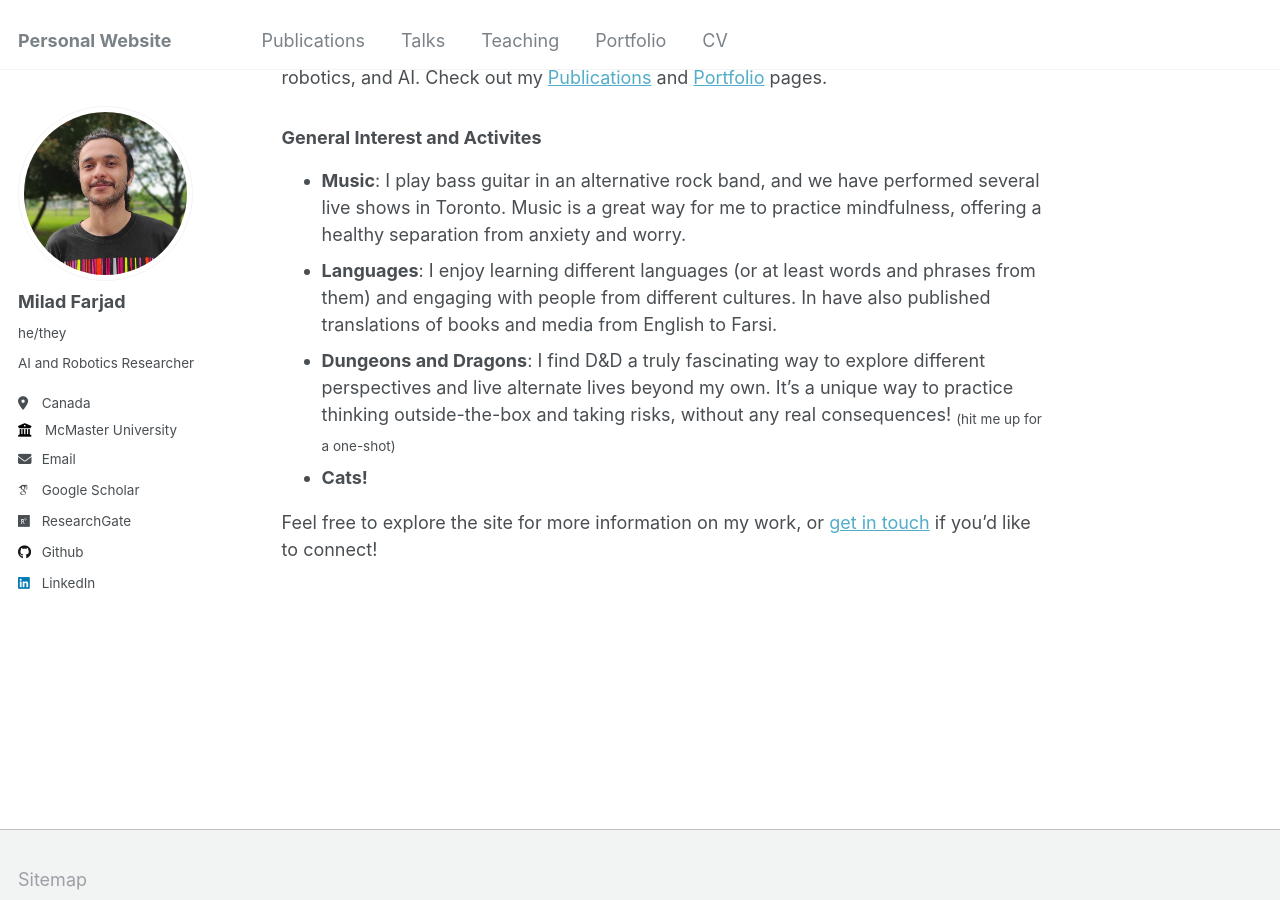
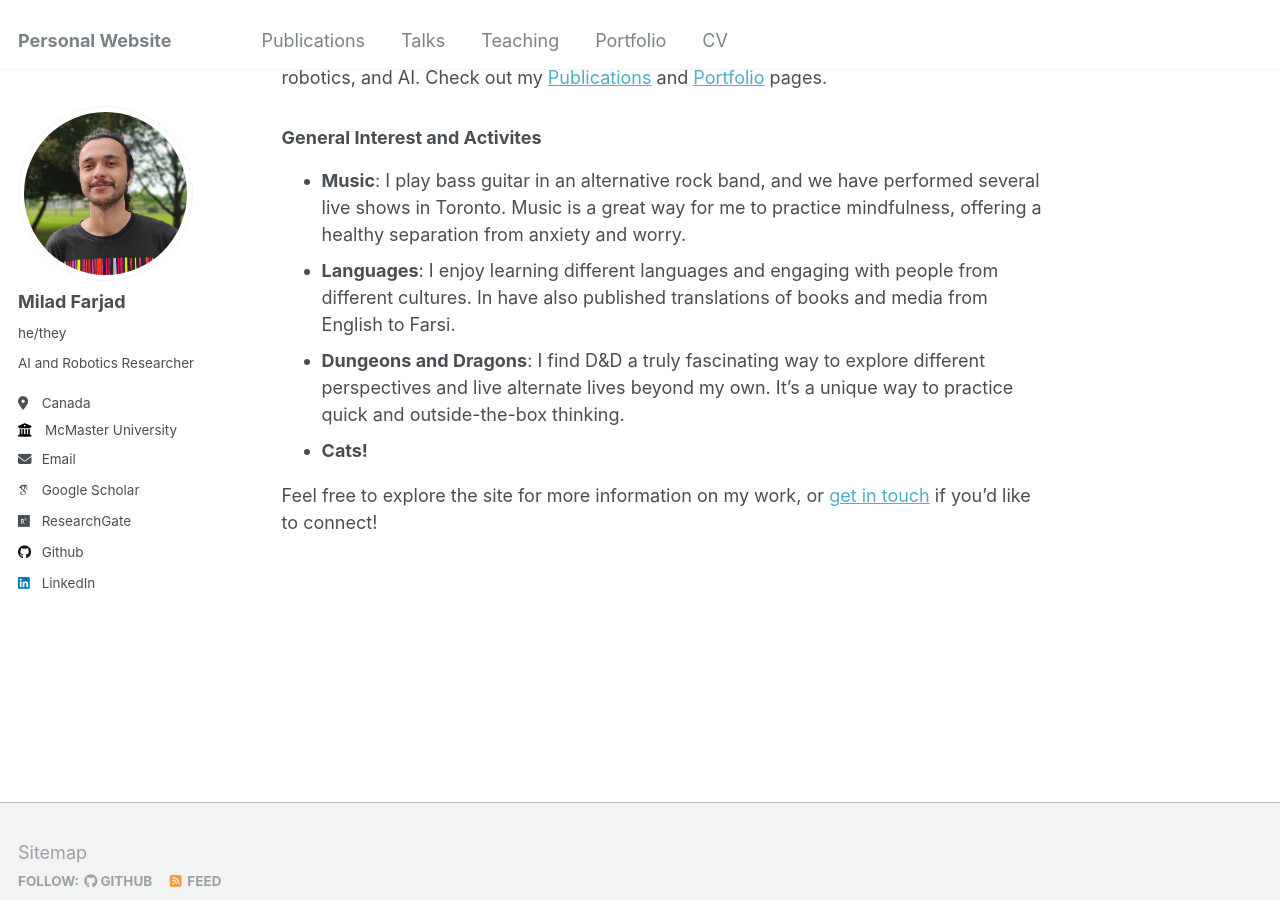
Before and after one commit to mylad13/mylad13.github.io, a Jekyll site: the page built from _pages/about.md, in a window 1280 px wide and 900 px high, scrolled down 757 px. Built offline with Jekyll 4.4.1, drawn with Linux system fonts in a browser that asks for light colours; some web fonts are replaced.

Commit message:
new commit

```diff
--- a/_pages/about.md
+++ b/_pages/about.md
@@ -20,8 +20,8 @@ Currently, my research at McMaster revolves around building scalable, AI-first f
 
 ### General Interest and Activites
 - **Music**: I play bass guitar in an alternative rock band, and we have performed several live shows in Toronto. Music is a great way for me to practice mindfulness, offering a healthy separation from anxiety and worry.
-- **Languages**: I enjoy learning different languages (or at least words and phrases from them) and engaging with people from different cultures. In have also published translations of books and media from English to Farsi.
-- **Dungeons and Dragons**: I find D&D a truly fascinating way to explore different perspectives and live alternate lives beyond my own. It's a unique way to practice thinking outside-the-box and taking risks, without any real consequences! <sub>(hit me up for a one-shot)</sub>
+- **Languages**: I enjoy learning different languages and engaging with people from different cultures. In have also published translations of books and media from English to Farsi.
+- **Dungeons and Dragons**: I find D&D a truly fascinating way to explore different perspectives and live alternate lives beyond my own. It's a unique way to practice quick and outside-the-box thinking.
 - **Cats!**
 
 Feel free to explore the site for more information on my work, or [get in touch](mailto:mfarjadnasab@gmail.com) if you'd like to connect!
```
